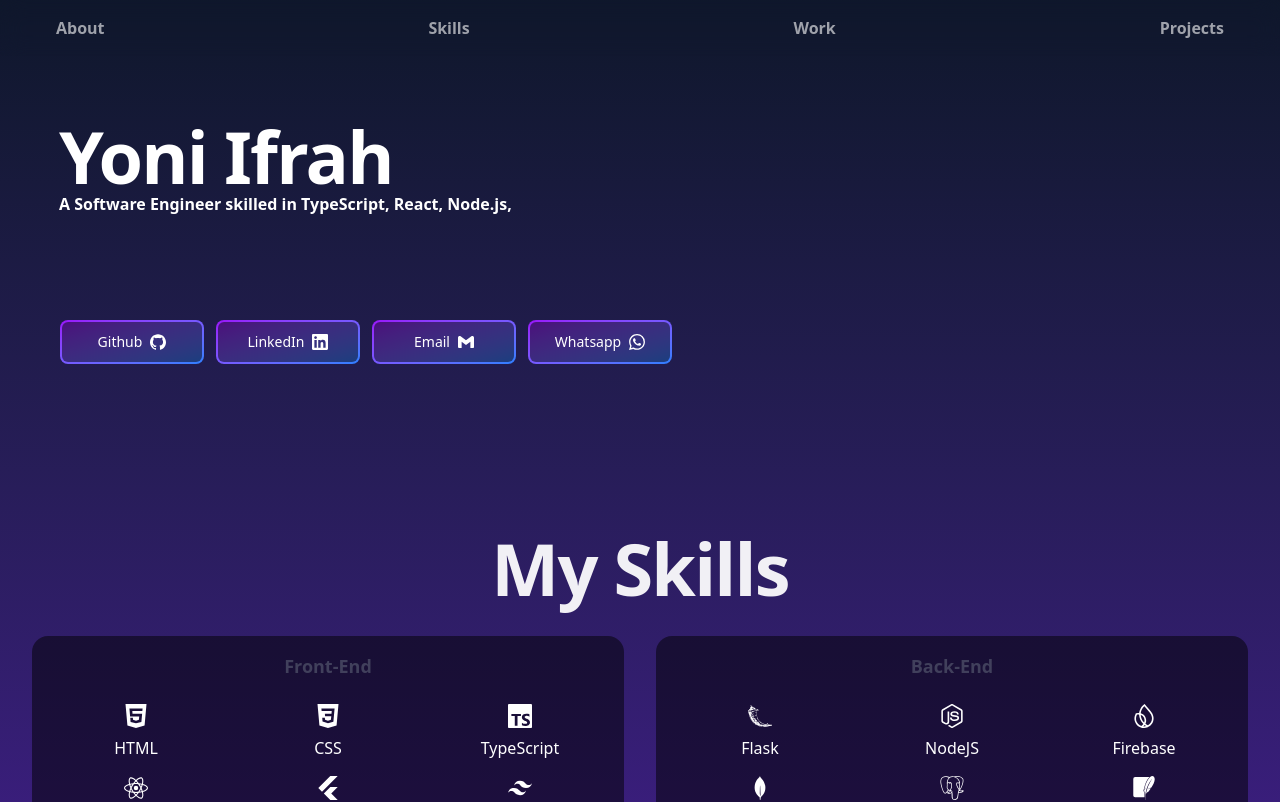
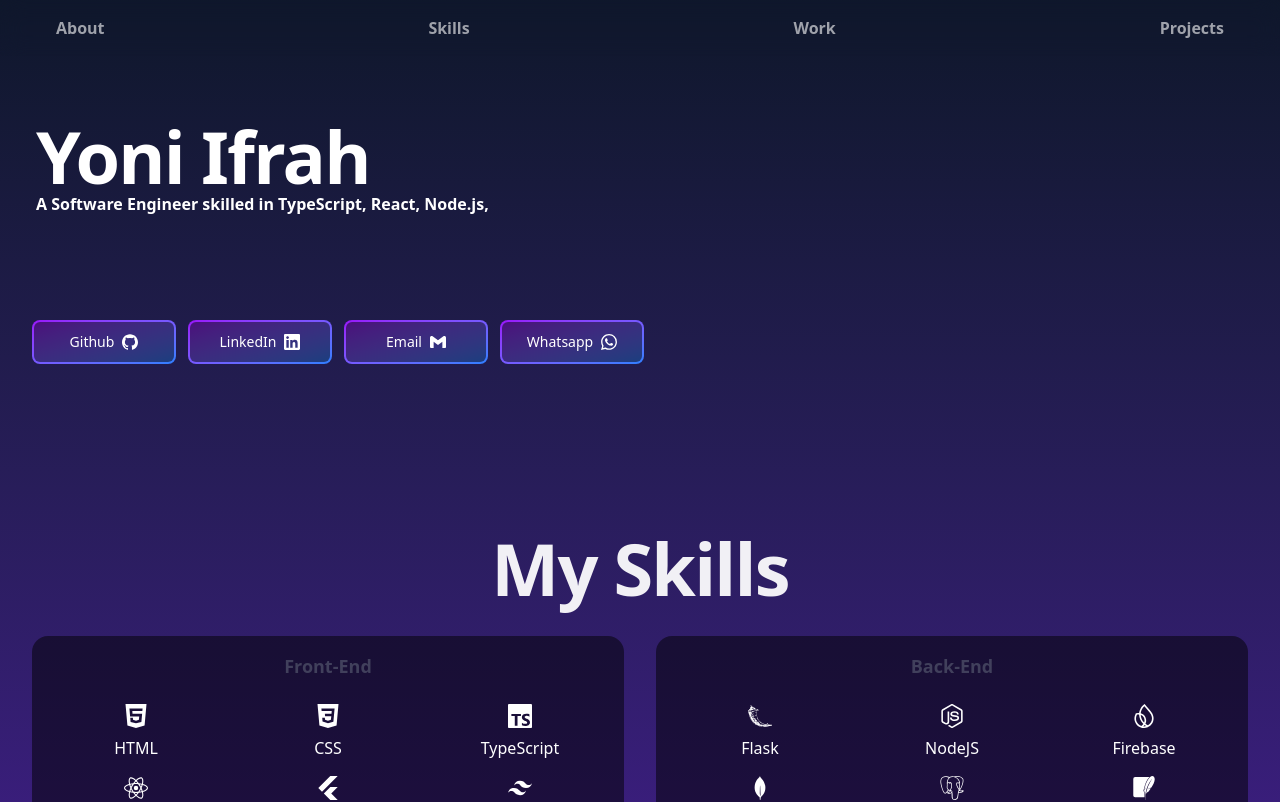
Before and after one commit to YoniKhabie/portfolio, a React (Vite) app: page / in a window 1280 px wide. Shown: the top 802 px of the page. Built offline with nearby package versions, Linux system fonts and the light colour scheme.

Commit message:
pixel perfect fix #2

```diff
--- a/src/components/Header.tsx
+++ b/src/components/Header.tsx
@@ -10,7 +10,7 @@ const prompt =
 export default function Header() {
     return (
         <Section id="about">
-            <div className="mx-auto max-w-7xl px-6 ml-6.75 lg:px-8">
+            <div className="mx-auto max-w-7xl px-6 ml-6.75 sm:ml-1 lg:px-8">
                 <div className="mx-auto max-w-2xl lg:mx-0">
                     <h1 className="text-5xl font-semibold tracking-tight text-white sm:text-7xl fade-in-from-top">
                         Yoni Ifrah
@@ -18,10 +18,10 @@ export default function Header() {
                 </div>
                 <TypingEffect text={prompt} />
             </div>
-            <div className="mx-auto max-w-7xl px-6 lg:px-8 ml-7">
+            <div className="mx-auto max-w-7xl px-6 lg:px-8">
                 <ul
                     role="list"
-                    className="mt-30 flex flex-wrap justify-start gap-x-1 md:mt-10 sm:gap-y-4:mt-10 xl:col-span-2 "
+                    className="justify-center mt-30 flex flex-wrap sm:justify-start gap-x-1 md:mt-10 sm:gap-y-4:mt-10 xl:col-span-2 "
                 >
                     {headerData.map((image, index) => (
                         <li key={index} className="fade-in-from-bottom pt-2">
```
